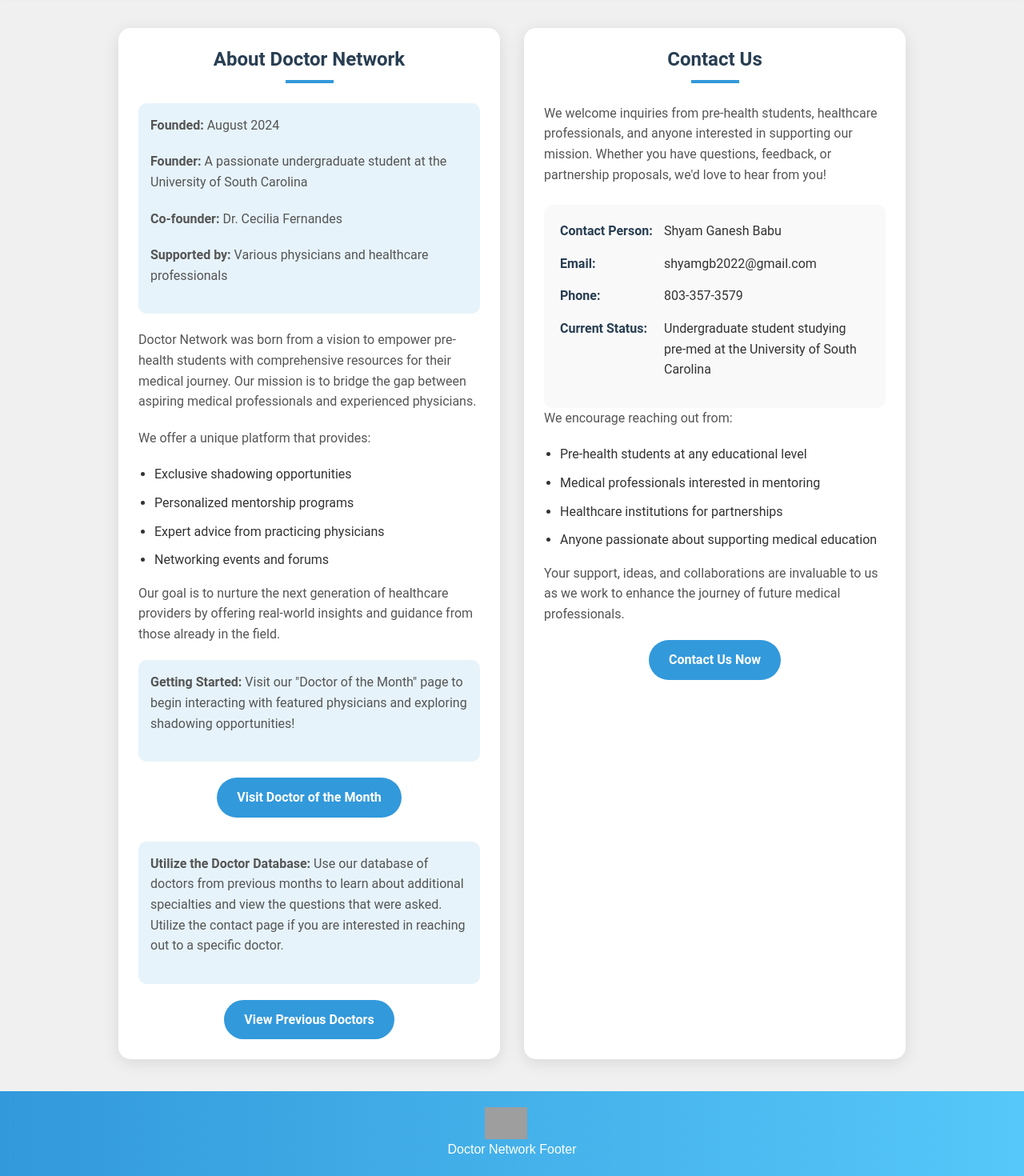
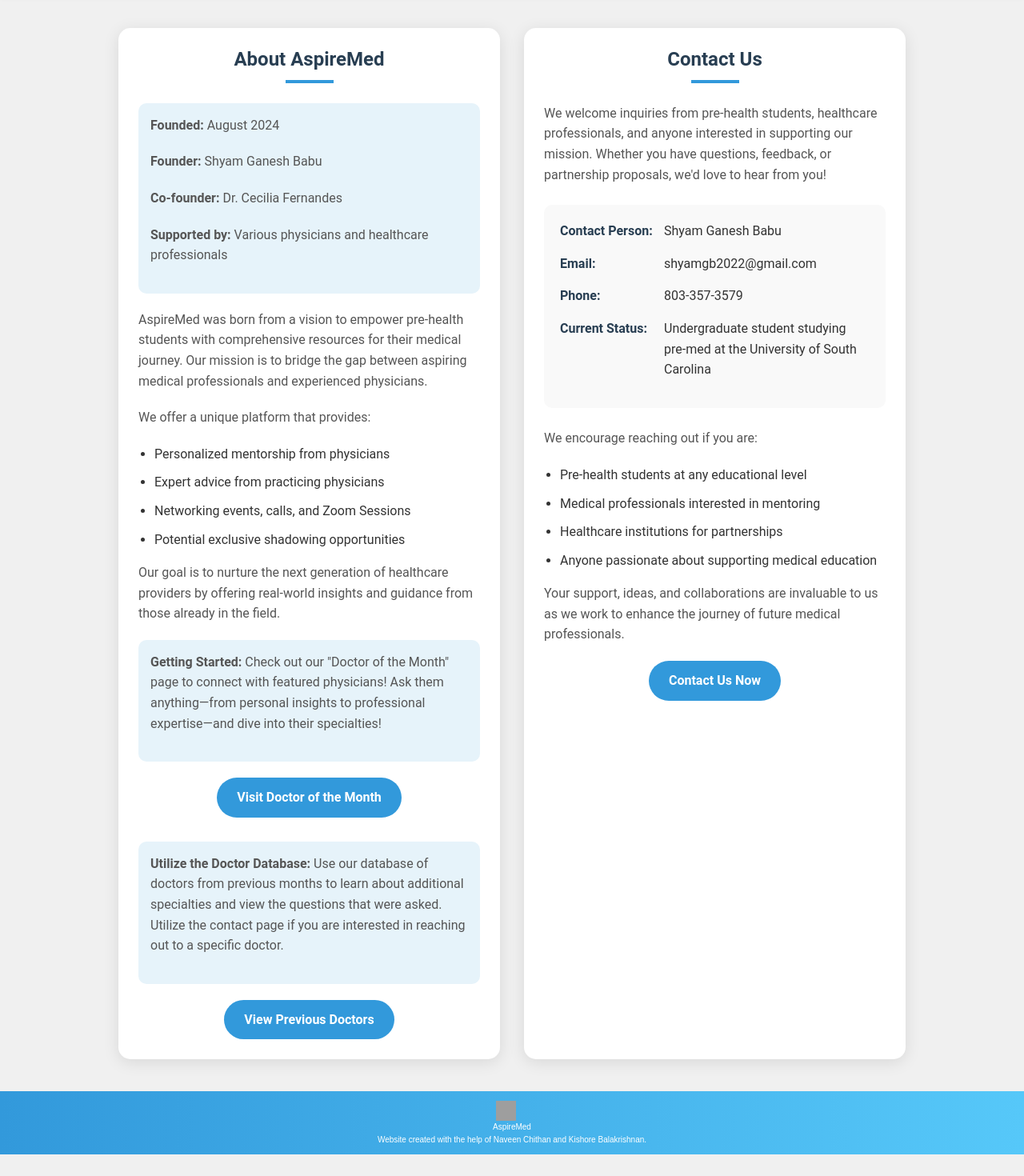
Before and after one commit to shy-i-am-7/DoctorNetwork, a React (Create React App) app: page /contact in a window 1280 px wide. Shown: the part 145-1615 px from the top of the page at 80% size. After the commit the page ends 1588 px from the top, so only its background shows below. Built offline with nearby package versions, Linux system fonts and the light colour scheme; grey boxes are pictures that could not be loaded.

Commit message:
update to aspiremed

```diff
--- a/src/components/doctor_of_month/AboutDoctor.js
+++ b/src/components/doctor_of_month/AboutDoctor.js
@@ -49,7 +49,7 @@
 
     return (
       <div className="box about-author">
-        <div className="title">About the Doctor</div>
+        <div className="title">About the Doctor of the Month</div>
         {lastDoctor ? (
           <>
             <div className="author-photo">
--- a/src/components/doctor_of_month/HowToUse.js
+++ b/src/components/doctor_of_month/HowToUse.js
@@ -3,10 +3,14 @@
 function HowToUse() {
   return (
     <div className="box how-to-use">
-      <div className="title">How to Use Doctor Network</div>
+      <div className="title">How to Use AspireMed</div>
       <div className="content">
         <p className="changeable-font">
-          Here you can find useful information on how to effectively use the Doctor Network platform. <br /><br /> Lorem ipsum dolor sit amet, consectetur adipiscing elit. Duis ante purus, tincidunt eu dignissim sed, feugiat sed nunc. Cras ut tellus sed ligula fermentum vulputate. Etiam dolor erat, tincidunt at orci et, tincidunt tempus lorem. Donec pharetra erat ac nisi fringilla placerat. Sed efficitur lacus non ligula tincidunt, ac tristique sapien faucibus.
+        Each month, we feature a new physician from a different specialty, ready to answer your questions--whether they're about their personal journey or professional expertise. Ask anything and explore their field!
+
+<br /><br />At month’s end, the Q&A moves to our "Previous Doctor" page, and a new physician is featured. <b>Join our newsletter</b> to get updates on new doctors and answered questions!
+
+<br /><br />If you’d like to connect with these doctors personally, visit our <b>contact page</b>. Ask away, and check back regularly for answers!
         </p>
       </div>
     </div>
--- a/src/components/doctor_of_month/QuestionList.js
+++ b/src/components/doctor_of_month/QuestionList.js
@@ -93,7 +93,7 @@
     return(
       <div className="questions-and-answers-container">
         <div className="box questions-list" style={{ flex: 1.5 }}>
-          <div className="title">Submitted Questions</div>
+          <div className="title">Your Submitted Questions</div>
           {/* {loadingQuestions ? (
             <div className="loading-indicator" id="loading-indicator">Loading...</div>
           ) : ( */}
@@ -127,7 +127,7 @@
                   <div className="answer-text"> This question currently does not have an answer. </div>
                 </div>
               ) : (
-              <div className="placeholder-text">Click on a question on the left to see the response.</div>
+              <div className="placeholder-text">Click on a question on the left to see the response.<br/>Come back later if your question hasn't been answered!</div>
             )}
           </div>
         </div>
--- a/src/components/layout/Footer.js
+++ b/src/components/layout/Footer.js
@@ -5,10 +5,11 @@
   return (
     <div className="footer">
       <div className="header-logo">
-        <img src="https://img.icons8.com/ios-filled/50/ffffff/stethoscope.png" alt="Logo" />
+      <img src="https://img.icons8.com/ios-filled/50/ffffff/stethoscope.png" alt="Logo" style={{ width: '25px', height: '25px' }} />
+
       </div>
-      <div className="header-title">
-        Doctor Network Footer
+      <div className="header-title" style={{ fontSize: '10px' }}>
+        AspireMed<br></br>Website created with the help of Naveen Chithan and Kishore Balakrishnan.
       </div>
     </div>
   );
--- a/src/components/layout/Header.js
+++ b/src/components/layout/Header.js
@@ -9,7 +9,7 @@
         <img src="https://img.icons8.com/ios-filled/50/ffffff/stethoscope.png" alt="Logo" />
       </div>
       <div className="header-title">
-        FutureDoc Network
+        AspireMed
       </div>
     </div>
   );
--- a/src/components/layout/footer.css
+++ b/src/components/layout/footer.css
@@ -1,7 +1,7 @@
 .footer {
     background: linear-gradient(90deg, #3299db, #56c8f9);
     color: #fff;
-    padding: 20px 0;
+    padding: 10px 0;
     text-align: center;
     font-family: Arial, sans-serif;
   }
--- a/src/pages/Contact.js
+++ b/src/pages/Contact.js
@@ -5,24 +5,25 @@
   return (
     <div className="dn-contact-container">
       <div className="dn-contact-box dn-contact-about">
-        <h2 className="dn-contact-title">About Doctor Network</h2>
+        <h2 className="dn-contact-title">About AspireMed</h2>
         <div className="dn-contact-highlight">
           <p><strong>Founded:</strong> August 2024</p>
-          <p><strong>Founder:</strong> A passionate undergraduate student at the University of South Carolina</p>
+          <p><strong>Founder:</strong> Shyam Ganesh Babu</p>
           <p><strong>Co-founder:</strong> Dr. Cecilia Fernandes</p>
           <p><strong>Supported by:</strong> Various physicians and healthcare professionals</p>
         </div>
-        <p>Doctor Network was born from a vision to empower pre-health students with comprehensive resources for their medical journey. Our mission is to bridge the gap between aspiring medical professionals and experienced physicians.</p>
+        <p>AspireMed was born from a vision to empower pre-health students with comprehensive resources for their medical journey. Our mission is to bridge the gap between aspiring medical professionals and experienced physicians.</p>
         <p>We offer a unique platform that provides:</p>
         <ul className="dn-contact-list">
-          <li>Exclusive shadowing opportunities</li>
-          <li>Personalized mentorship programs</li>
+
+          <li>Personalized mentorship from physicians</li>
           <li>Expert advice from practicing physicians</li>
-          <li>Networking events and forums</li>
+          <li>Networking events, calls, and Zoom Sessions</li>
+          <li>Potential exclusive shadowing opportunities</li>
         </ul>
         <p>Our goal is to nurture the next generation of healthcare providers by offering real-world insights and guidance from those already in the field.</p>
         <div className="dn-contact-highlight">
-          <p><strong>Getting Started:</strong> Visit our "Doctor of the Month" page to begin interacting with featured physicians and exploring shadowing opportunities!</p>
+          <p><strong>Getting Started:</strong> Check out our "Doctor of the Month" page to connect with featured physicians! Ask them anything—from personal insights to professional expertise—and dive into their specialties!</p>
         </div>
         <div className="dn-contact-button-container dn-contact-button-container-spaced">
           <a href="/" className="dn-contact-cta-button">Visit Doctor of the Month</a>
@@ -55,7 +56,7 @@
             <span className="dn-contact-info-value">Undergraduate student studying pre-med at the University of South Carolina</span>
           </div>
         </div>
-        <p>We encourage reaching out from:</p>
+        <p><br />We encourage reaching out if you are:</p>
         <ul className="dn-contact-list">
           <li>Pre-health students at any educational level</li>
           <li>Medical professionals interested in mentoring</li>
--- a/src/pages/Newsletter.js
+++ b/src/pages/Newsletter.js
@@ -73,12 +73,7 @@
             <div className="newsletter-description">
                 <div className="title">Why Join Our Newsletter?</div>
                 <p>
-                    Stay up-to-date with the latest news, updates, and insights
-                    from the Doctor Network. Our newsletter provides valuable
-                    information, exclusive offers, and expert advice to help
-                    you stay informed and connected. Sign up today to join our
-                    community of healthcare professionals and take advantage of
-                    all the benefits we have to offer.
+                Stay up-to-date with the latest from AspireMed by joining our newsletter! You'll get updates on new physicians, specialties, Zoom sessions, and answered questions, plus insights directly from the experts. Sign up today to be part of an exclusive network of pre-health students and healthcare professionals, and stay informed with valuable advice and opportunities!
                 </p>
             </div>
         </div>
--- a/src/pages/PreviousDoc.js
+++ b/src/pages/PreviousDoc.js
@@ -57,9 +57,9 @@
   render() {
     const { doctors, activeAnswers, loading } = this.state;
 
-    if (loading) {
-      return <div>Loading...</div>;
-    }
+    // if (loading) {
+    //   return <div>Loading...</div>;
+    // }
 
     return (
       <div className="container">
@@ -94,8 +94,8 @@
                 </div>
               </div>
             ))
-          ) : (
-            <div>No doctors found</div>
+          ) : (<div></div>
+            // <div>No doctors found</div>
           )}
         </div>
       </div>
```
Also changed, not shown: 1 other file (tests, documents, lock files or other folders).
